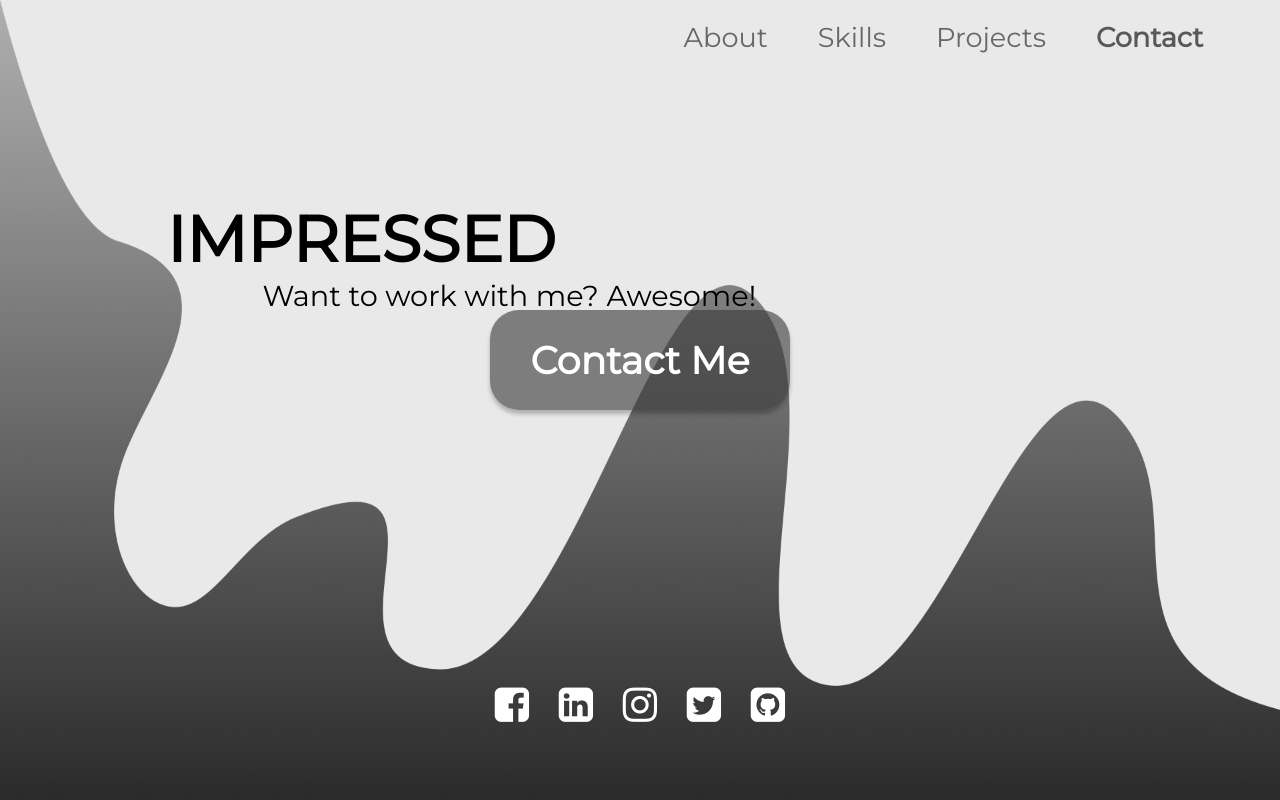
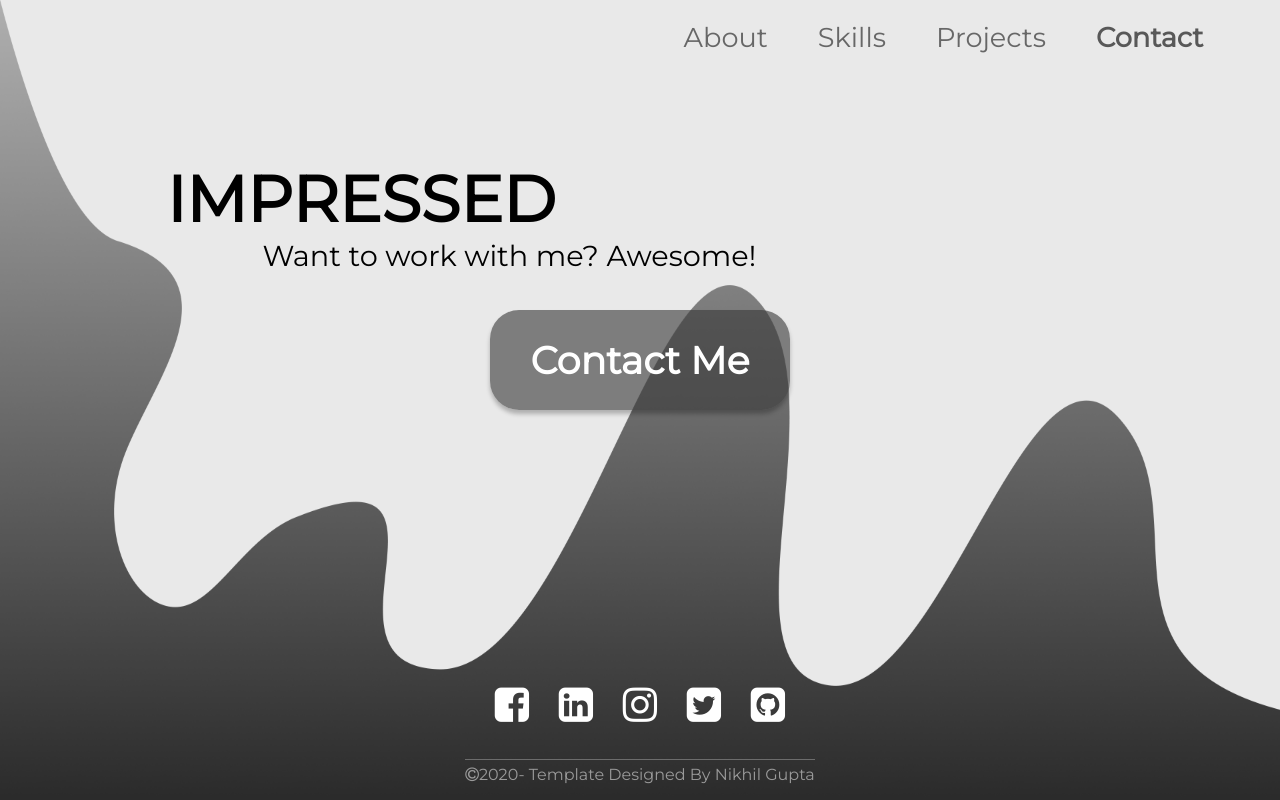
Before and after one commit to TheNinza/Awesome-Portfolio, a React (Create React App) app: page /contact in a window 1280 px wide. Built offline with nearby package versions, Linux system fonts and the light colour scheme.

Commit message:
created footer on contact page

```diff
--- /dev/null
+++ b/src/components/footer/footer.jsx
@@ -0,0 +1,18 @@
+import React from "react";
+import "./footer.scss";
+
+const Footer = () => {
+  return (
+    <div className="footer-container">
+      <div className="footer">
+        <div className="footer-line"></div>
+        <div className="footer-text">
+          <i class="fa fa-copyright" aria-hidden="true"></i>
+          2020- Template Designed By Nikhil Gupta
+        </div>
+      </div>
+    </div>
+  );
+};
+
+export default Footer;
--- /dev/null
+++ b/src/components/footer/footer.scss
@@ -0,0 +1,19 @@
+.footer-container {
+  position: absolute;
+  bottom: 2%;
+  width: 100%;
+  display: flex;
+  justify-content: center;
+  align-items: center;
+  .footer {
+    .footer-line {
+      height: 1px;
+      background-color: #6c6c6c;
+    }
+
+    .footer-text {
+      margin-top: 5px;
+      color: #9a9a9a;
+    }
+  }
+}
--- a/src/pages/contact/contact.jsx
+++ b/src/pages/contact/contact.jsx
@@ -2,6 +2,7 @@ import React from "react";
 import "./contact.styles.scss";
 
 import ContactBackground from "../../assets/contact-wave.png";
+import Footer from "../../components/footer/footer";
 
 const Contact = () => {
   return (
@@ -54,6 +55,7 @@ const Contact = () => {
           </div>
         </div>
       </div>
+      <Footer />
     </div>
   );
 };
--- a/src/pages/contact/contact.styles.scss
+++ b/src/pages/contact/contact.styles.scss
@@ -18,7 +18,7 @@
     & .text-field {
       margin-left: 13%;
       position: relative;
-      top: 25%;
+      top: 20%;
 
       & .impressed {
         font-weight: bold;
```
Also changed, not shown: src/App.scss (deleted).
